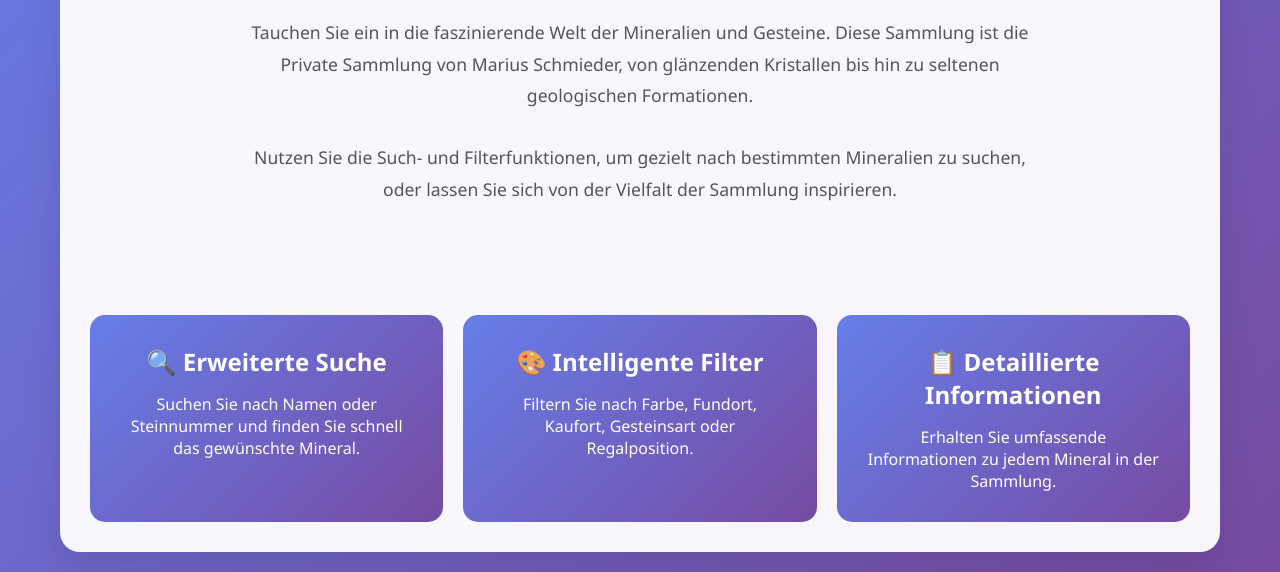
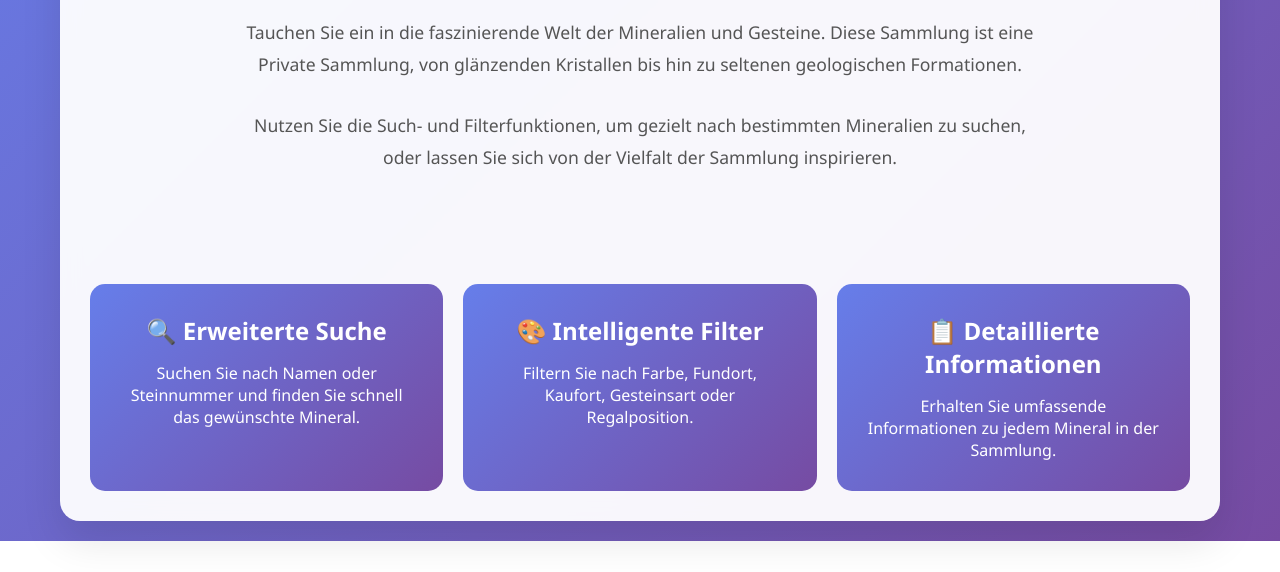
Before and after one commit to Its-Maeae/mineraliensammlung, a website: page public/index.html in a window 1280 px wide. Shown: the part 348-920 px from the top of the page. After the commit the page ends 889 px from the top, so only its background shows below. Drawn offline with Linux system fonts and the light colour scheme; no server answers.

Commit message:
Aktualisiere die Willkommensnachricht auf der Startseite: verbessere die Formulierung der Beschreibung der Mineraliensammlung

```diff
--- a/public/index.html
+++ b/public/index.html
@@ -23,7 +23,7 @@
         <div id="home" class="page active">
             <div class="welcome-content">
                 <h2>Willkommen in meiner Mineralwelt</h2>
-                <p>Tauchen Sie ein in die faszinierende Welt der Mineralien und Gesteine. Diese Sammlung ist die Private Sammlung von Marius Schmieder, von glänzenden Kristallen bis hin zu seltenen geologischen Formationen.</p>
+                <p>Tauchen Sie ein in die faszinierende Welt der Mineralien und Gesteine. Diese Sammlung ist eine Private Sammlung, von glänzenden Kristallen bis hin zu seltenen geologischen Formationen.</p>
                 <p>Nutzen Sie die Such- und Filterfunktionen, um gezielt nach bestimmten Mineralien zu suchen, oder lassen Sie sich von der Vielfalt der Sammlung inspirieren.</p>
             </div>
 
```
Also changed, not shown: README.md (added).
